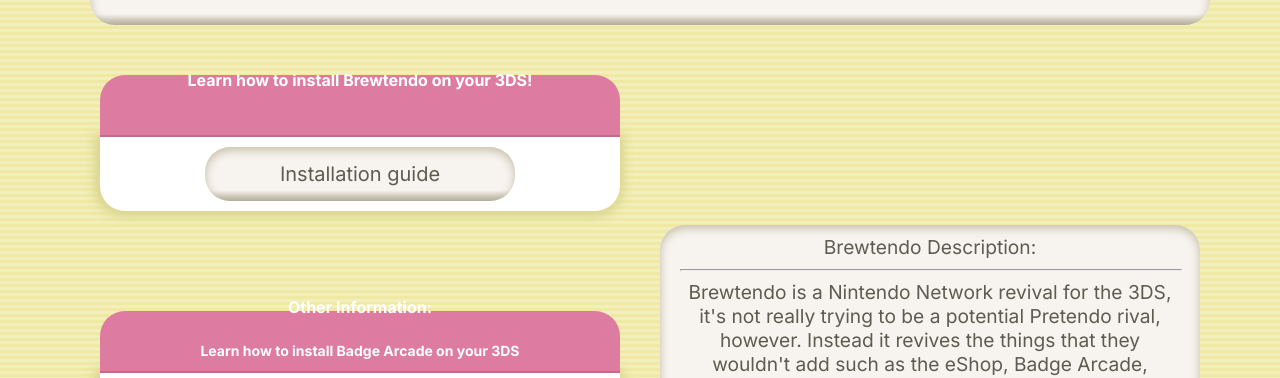
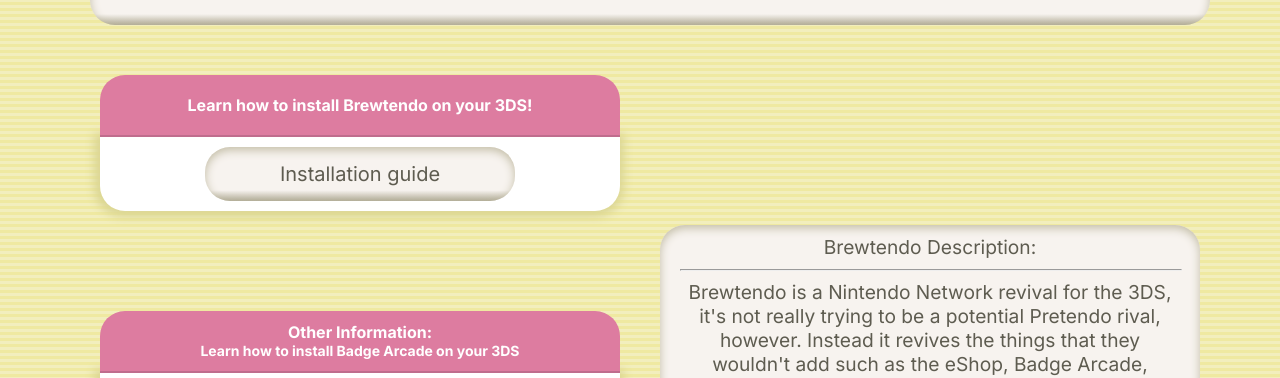
Before and after one commit to BrewtendoNetwork/brewtendo-network_website, a Next.js app in the folder new-site/frontend/: page / in a window 1280 px wide. Shown: the part 346-724 px from the top of the page. Built offline with nearby package versions, Linux system fonts and the light colour scheme.

Commit message:
Finally working no more things.

```diff
--- a/new-site/frontend/src/app/globals.css
+++ b/new-site/frontend/src/app/globals.css
@@ -131,7 +131,7 @@
 
     .style-center-div-top h4 {
         position: relative;
-        bottom: 0px;
+        bottom: 0px !important;
         margin: 0 auto;
         text-align: center !important;
         width: 100%;
```
